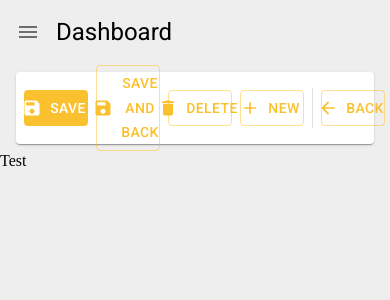
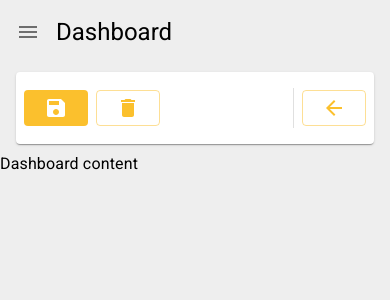
Before and after one commit to lorenzocesconetto/ts-material-ui, a React (Create React App) app: page / in a window 390 px wide. Shown: the top 300 px of the page. Built offline with nearby package versions, Linux system fonts and the light colour scheme.

Commit message:
feature: detail toolbar: skeleton + responsive

```diff
--- a/src/pages/Dashboard.tsx
+++ b/src/pages/Dashboard.tsx
@@ -1,10 +1,11 @@
 import { Base } from "../shared/layouts";
 import { DetailToolbar } from "../shared/components";
+import { Typography } from "@mui/material";
 
 const Dashboard = () => {
   return (
     <Base title="Dashboard" toolbar={<DetailToolbar />}>
-      Test
+      <Typography>Dashboard content</Typography>
     </Base>
   );
 };
--- a/src/shared/components/DetailToolbar.tsx
+++ b/src/shared/components/DetailToolbar.tsx
@@ -1,4 +1,16 @@
-import { Box, Button, Divider, Paper, useTheme } from "@mui/material";
+import {
+  Box,
+  Button,
+  Divider,
+  Paper,
+  Skeleton,
+  Typography,
+  useMediaQuery,
+  useTheme,
+  Theme,
+  Tooltip,
+} from "@mui/material";
+import { ButtonProps } from "@mui/material/Button";
 import {
   Add as AddIcon,
   Save as SaveIcon,
@@ -6,8 +18,121 @@ import {
   ArrowBack as ArrowBackIcon,
 } from "@mui/icons-material";
 
-const DetailToolbar = () => {
+interface IDetailToolbarProps {
+  showButtonSave?: boolean;
+  showButtonSaveAndBack?: boolean;
+  showButtonDelete?: boolean;
+  showButtonNew?: boolean;
+  showButtonBack?: boolean;
+
+  onClickButtonSave?(): void;
+  onClickButtonSaveAndBack?(): void;
+  onClickButtonDelete?(): void;
+  onClickButtonNew?(): void;
+  onClickButtonBack?(): void;
+
+  isLoadingButtonSave?: boolean;
+  isLoadingButtonSaveAndBack?: boolean;
+  isLoadingButtonDelete?: boolean;
+  isLoadingButtonNew?: boolean;
+  isLoadingButtonBack?: boolean;
+}
+
+const CustomButton = ({
+  text,
+  startIcon,
+  ...props
+}: ButtonProps & { text: string }) => {
+  const isScreenXs = useMediaQuery((theme: Theme) =>
+    theme.breakpoints.only("xs")
+  );
+
+  const button = (
+    <Button
+      disableElevation
+      variant="outlined"
+      startIcon={isScreenXs ? null : startIcon}
+      {...props}
+    >
+      {isScreenXs && startIcon}
+      <Typography
+        variant="button"
+        noWrap
+        color={
+          props.variant && props.variant !== "outlined" ? undefined : "primary"
+        }
+      >
+        {!isScreenXs && text}
+      </Typography>
+    </Button>
+  );
+
+  return isScreenXs ? <Tooltip title={text}>{button}</Tooltip> : button;
+};
+
+const DetailToolbar = ({
+  showButtonSave = true,
+  showButtonSaveAndBack = true,
+  showButtonDelete = true,
+  showButtonNew = true,
+  showButtonBack = true,
+
+  onClickButtonSave,
+  onClickButtonSaveAndBack,
+  onClickButtonDelete,
+  onClickButtonNew,
+  onClickButtonBack,
+
+  isLoadingButtonSave = false,
+  isLoadingButtonSaveAndBack = false,
+  isLoadingButtonDelete = false,
+  isLoadingButtonNew = false,
+  isLoadingButtonBack = false,
+}: IDetailToolbarProps) => {
   const theme = useTheme();
+  const isScreenMdDown = useMediaQuery(theme.breakpoints.down("md"));
+
+  const buttonSave = (
+    <CustomButton
+      text="Save"
+      variant="contained"
+      onClick={onClickButtonSave}
+      startIcon={<SaveIcon />}
+    />
+  );
+
+  const buttonSaveAndBack = (
+    <CustomButton
+      text="Save and back"
+      onClick={onClickButtonSaveAndBack}
+      startIcon={<SaveIcon />}
+    />
+  );
+
+  const buttonDelete = (
+    <CustomButton
+      text="Delete"
+      onClick={onClickButtonDelete}
+      startIcon={<DeleteIcon />}
+    />
+  );
+
+  const buttonNew = (
+    <CustomButton
+      text="New"
+      onClick={onClickButtonNew}
+      startIcon={<AddIcon />}
+    />
+  );
+
+  const buttonBack = (
+    <CustomButton
+      text="Back"
+      onClick={onClickButtonBack}
+      startIcon={<ArrowBackIcon />}
+    />
+  );
+
   return (
     <Box
       component={Paper}
@@ -19,24 +144,56 @@ const DetailToolbar = () => {
       height={theme.spacing(5)}
       alignItems="center"
     >
-      <Button disableElevation variant="contained" startIcon={<SaveIcon />}>
-        Save
-      </Button>
-      <Button disableElevation variant="outlined" startIcon={<SaveIcon />}>
-        Save and back
-      </Button>
-      <Button disableElevation variant="outlined" startIcon={<DeleteIcon />}>
-        Delete
-      </Button>
-      <Button disableElevation variant="outlined" startIcon={<AddIcon />}>
-        New
-      </Button>
+      {showButtonSave &&
+        (isLoadingButtonSave ? (
+          <Typography variant="h3">
+            <Skeleton>{buttonSave}</Skeleton>
+          </Typography>
+        ) : (
+          buttonSave
+        ))}
+
+      {showButtonSaveAndBack &&
+        !isScreenMdDown &&
+        (isLoadingButtonSaveAndBack ? (
+          <Typography variant="h3">
+            <Skeleton>{buttonSaveAndBack}</Skeleton>
+          </Typography>
+        ) : (
+          buttonSaveAndBack
+        ))}
+
+      {showButtonDelete &&
+        (isLoadingButtonDelete ? (
+          <Typography variant="h3">
+            <Skeleton>{buttonDelete}</Skeleton>
+          </Typography>
+        ) : (
+          buttonDelete
+        ))}
+
+      {showButtonNew &&
+        !isScreenMdDown &&
+        (isLoadingButtonNew ? (
+          <Typography variant="h3">
+            <Skeleton>{buttonNew}</Skeleton>
+          </Typography>
+        ) : (
+          buttonNew
+        ))}
+
       <Box height="100%" display="flex" flex={1} justifyContent="end">
-        <Divider orientation="vertical" />
+        {showButtonBack && <Divider orientation="vertical" />}
       </Box>
-      <Button disableElevation variant="outlined" startIcon={<ArrowBackIcon />}>
-        Back
-      </Button>
+
+      {showButtonBack &&
+        (isLoadingButtonBack ? (
+          <Typography variant="h3">
+            <Skeleton>{buttonBack}</Skeleton>
+          </Typography>
+        ) : (
+          buttonBack
+        ))}
     </Box>
   );
 };
```
